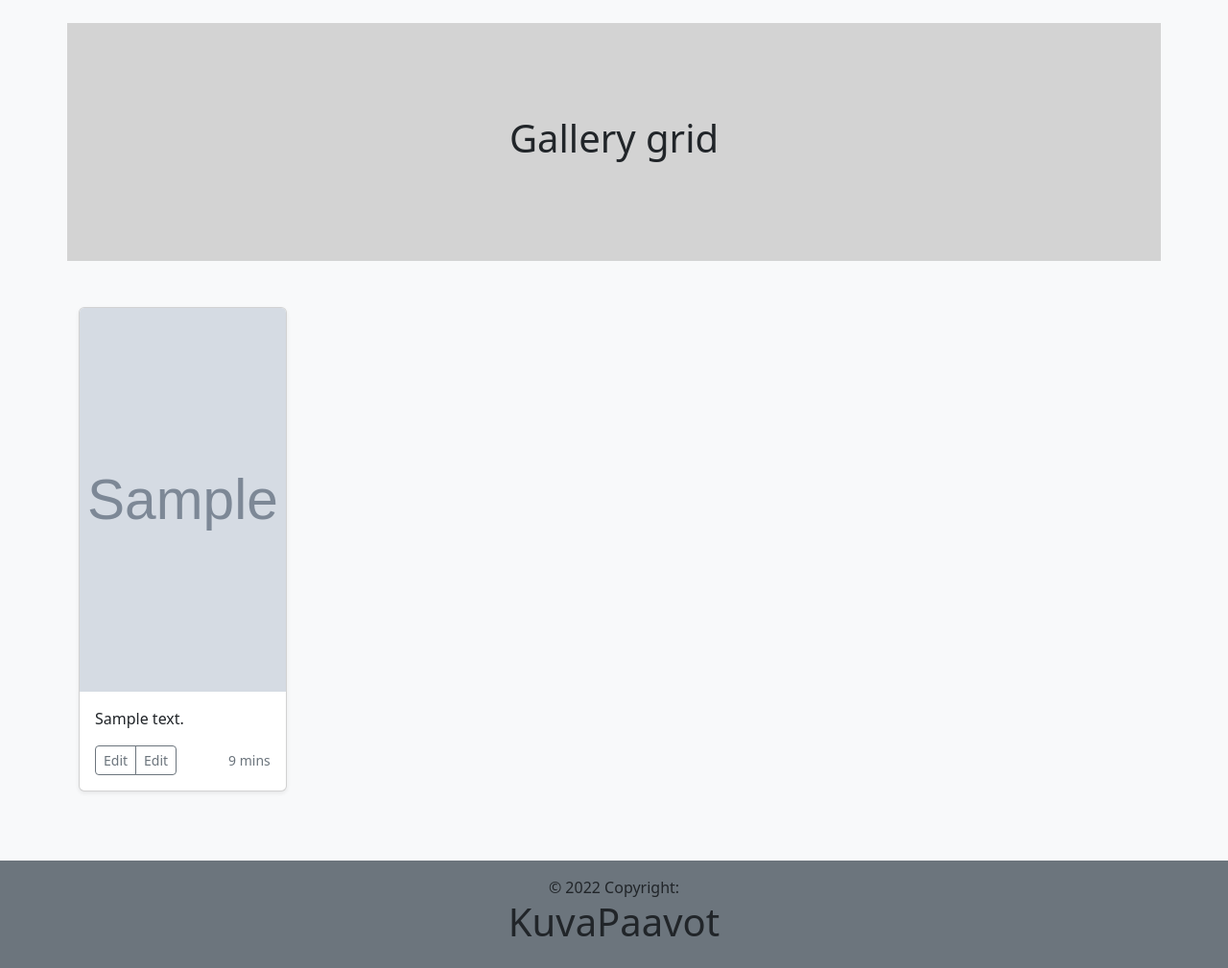
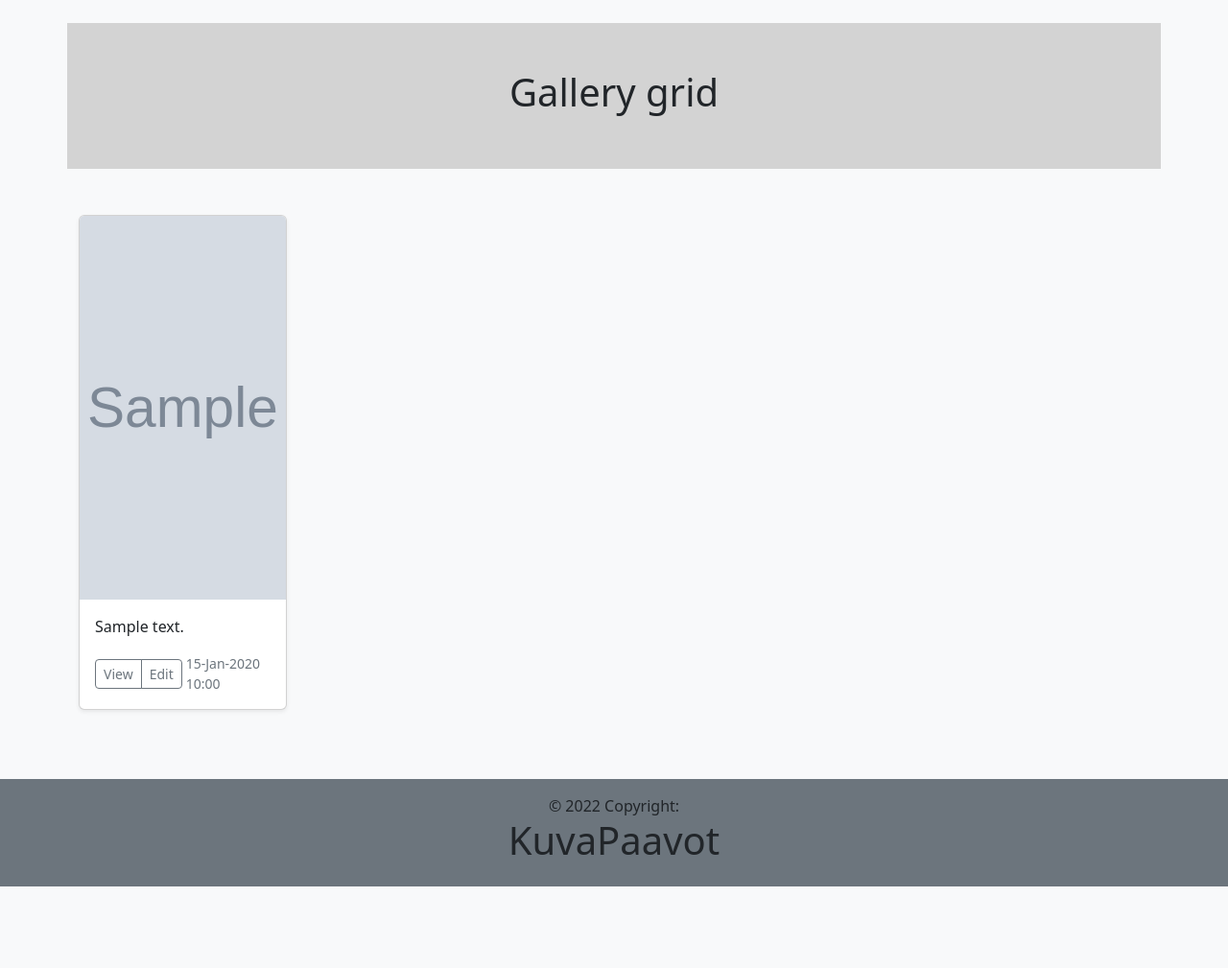
Before and after one commit to hamk-webdev-intim21a6/KuvaPaavot, a Django app: page / in a window 1280 px wide. Shown: the part 56-1065 px from the top of the page at 96% size. After the commit the page ends 980 px from the top, so only its background shows below. Run offline with Django 3.2, Linux system fonts and the light colour scheme; tables that the repository leaves empty hold one stand-in row (values such as "Sample post"); grey boxes marked "Sample" are stand-in pictures.

Commit message:
description, date and time added

```diff
--- a/gallery/templates/gallery/index.html
+++ b/gallery/templates/gallery/index.html
@@ -71,7 +71,7 @@
             <img id="image" src="{{ post.image.url }}" class="img-fluid"/>
   </div> -->
 
-  <section class="py-5 text-center container" id="top_container">
+  <section class="py-0 text-center container" id="top_container">
     <div class="row py-lg-5">
       <div class="col-lg-6 col-md-8 mx-auto">
         <h1 class="fw-light">Gallery grid</h1>
@@ -89,10 +89,10 @@
                   <p class="card-text">{{ post.description }}</p>
                     <div class="d-flex justify-content-between align-items-center">
                       <div class="btn-group">
-                        <button type="button" class="btn btn-sm btn-outline-secondary">Edit</button>
+                        <button type="button" class="btn btn-sm btn-outline-secondary">View</button>
                         <button type="button" class="btn btn-sm btn-outline-secondary">Edit</button>
                       </div>
-                      <small class="text-muted">9 mins</small>
+                      <small class="text-muted mx-1 justify-content-center">{{ post.pub_date|date:"d-M-Y H:i" }}</small>
                     </div>
                 </div>
             </div>
```
